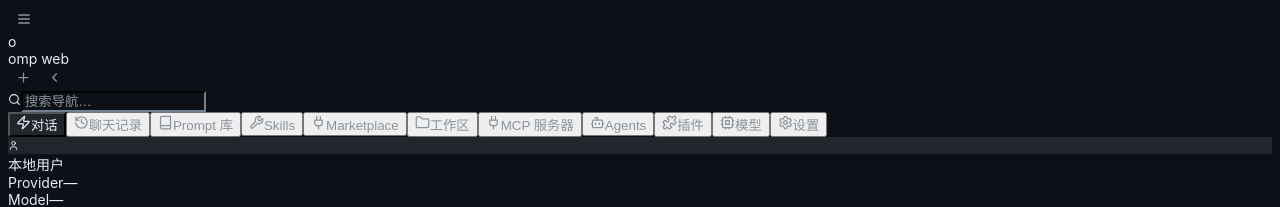
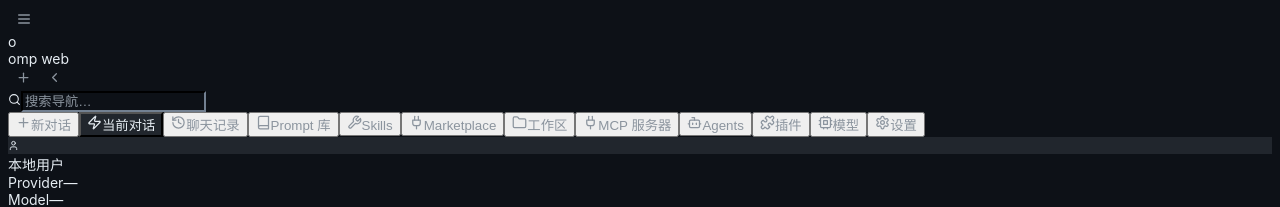
Before and after one commit to HaoQian-vary/oh-my-pi-omp-web-ui, a React (Vite) app in the folder web/: page / in a window 1280 px wide. Shown: the top 207 px of the page. Built offline with nearby package versions, Linux system fonts and the light colour scheme; no server answers.

Commit message:
UI_new chat

```diff
--- a/web/src/components/Sidebar.jsx
+++ b/web/src/components/Sidebar.jsx
@@ -81,12 +81,22 @@ export function Sidebar() {
 
         {/* 导航 */}
         <nav className="flex-1 overflow-y-auto px-2 py-2 space-y-px">
+          {/* 新对话：文字入口，替代顶部 + 号 */}
+          <button
+            className="nav-item text-accent"
+            onClick={() => setShowNewDialog(true)}
+            title={t("新建对话") + " (Ctrl+N)"}
+          >
+            <IconPlus size={15} />
+            <span>{t("新对话")}</span>
+          </button>
+          {/* 当前对话 */}
           <button
             className={`nav-item ${view === "chat" ? "active" : ""}`}
             onClick={() => actions.dispatch({ type: "view", view: "chat" })}
           >
             <IconZap size={15} />
-            <span>{t("对话")}</span>
+            <span>{t("当前对话")}</span>
           </button>
           {filtered.map((n) => (
             <button
--- a/web/src/i18n.jsx
+++ b/web/src/i18n.jsx
@@ -5,6 +5,8 @@ import { createContext, useContext, useEffect, useMemo, useState, useCallback }
 const DICT = {
   // 通用
   "对话": "Chat",
+  "当前对话": "Current Chat",
+  "新对话": "New Chat",
   "聊天记录": "History",
   "Prompt 库": "Prompts",
   "Skills": "Skills",
@@ -22,7 +24,6 @@ const DICT = {
   "新建对话": "New Session",
   "搜索导航…": "Search navigation…",
   "本地用户": "Local user",
-  "新对话": "New Chat",
   "刷新": "Refresh",
   "取消": "Cancel",
   "确定": "OK",
```
